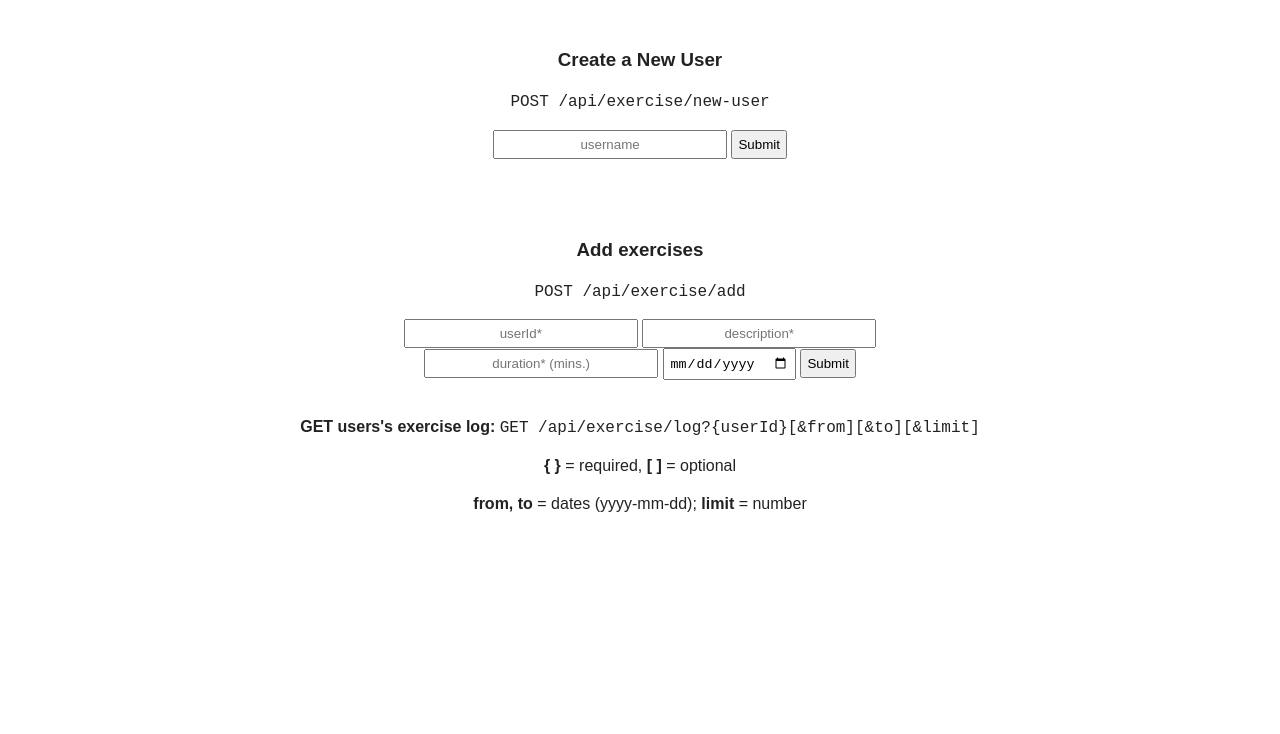
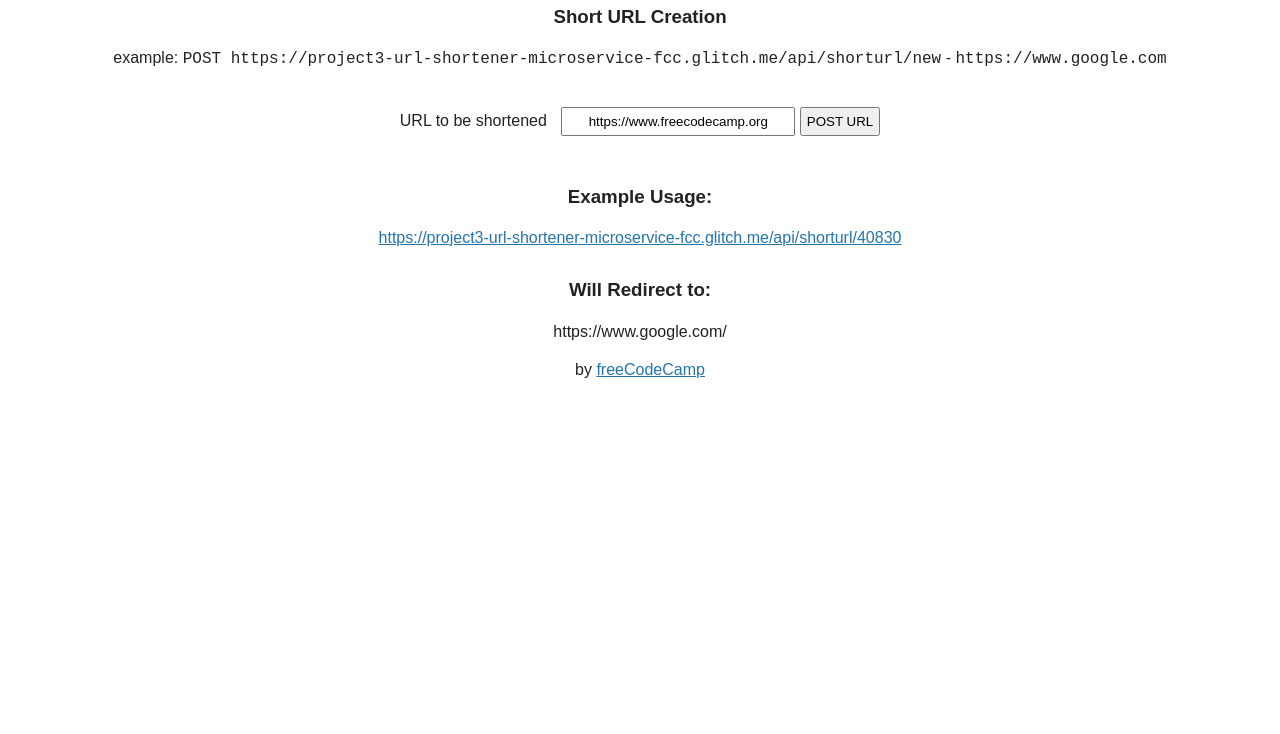
Before and after one commit to jiunndar/Microservices-Projects-URL-Shortener-Microservice, a website: page views/index.html in a window 1280 px wide. Shown: the part 66-800 px from the top of the page. Drawn offline with Linux system fonts and the light colour scheme; files that its build step writes are made by us from their sources.

Commit message:
Update index.html
revert changes

```diff
--- a/views/index.html
+++ b/views/index.html
@@ -1,37 +1,40 @@
 <!DOCTYPE html>
+
 <html>
 
    <head>
-      <title>Exercise Tracker | Free Code Camp</title>
-      <link rel="shortcut icon" href="https://cdn.freecodecamp.org/universal/favicons/favicon-32x32.png" type="image/x-icon"/>
+      <title>URL Shortener</title>
+
       <link href="https://fonts.googleapis.com/css?family=Roboto" rel="stylesheet" type="text/css">
-      <link href="style.css" rel="stylesheet" type="text/css">
+      <link href="/public/style.css" rel="stylesheet" type="text/css">
    </head>
 
    <body>
       <div class="container">
-         <h1>Exercise tracker</h1>
-          <form action="/api/exercise/new-user" method="post">
-            <h3>Create a New User</h3>
-            <p><code>POST /api/exercise/new-user</code></p>
-            <input id="uname" type="text" name="username" placeholder="username" required>
-            <input type="submit" value="Submit">
-          </form>
-          <form action="/api/exercise/add" method="post">
-            <h3>Add exercises</h3>
-            <p><code>POST /api/exercise/add</code></p>
-            <input id="uid" type="text" name="userId" placeholder="userId*" required>
-            <input id="desc" type="text" name="description" placeholder="description*" required>
-            <input id="dur" type="text" name="duration" placeholder="duration* (mins.)" required>
-            <input id="dat" type="date" name="date" placeholder="date (yyyy-mm-dd)">
-            <input type="submit" value="Submit">
+        <h2>API Project: URL Shortener Microservice</h2>
+        <h3>Short URL Creation </h3>
+        <p>
+          example: <code>POST https://project3-url-shortener-microservice-fcc.glitch.me/api/shorturl/new</code> - <code>https://www.google.com</code>
+        </p>
+        <form action="api/shorturl/new" method="POST">
+          <label for="url_input">URL to be shortened</label>
+          <input id="url_input" type="text" name="url" value="https://www.freecodecamp.org">
+          <input type="submit" value="POST URL">
+        </form>
+        <h3>Example Usage:</h3>
+        <a href="https://project3-url-shortener-microservice-fcc.glitch.me/api/shorturl/40830">
+          https://project3-url-shortener-microservice-fcc.glitch.me/api/shorturl/40830
+        </a>
 
-
-          </form>
-          <p><strong>GET users's exercise log: </strong><code>GET /api/exercise/log?{userId}[&amp;from][&amp;to][&amp;limit]</code></p>
-          <p><strong>{ }</strong> = required, <strong>[ ]</strong> = optional</p>
-          <p><strong>from, to</strong> = dates (yyyy-mm-dd); <strong>limit</strong> = number</p>
+        <h3>Will Redirect to:</h3>
+        <p>https://www.google.com/</p>
+      </div>
+      <div class="footer">
+        <p>
+          by <a href="https://www.freecodecamp.org">freeCodeCamp</a>
+        </p>
       </div>
    </body>
 
+
 </html>
```
